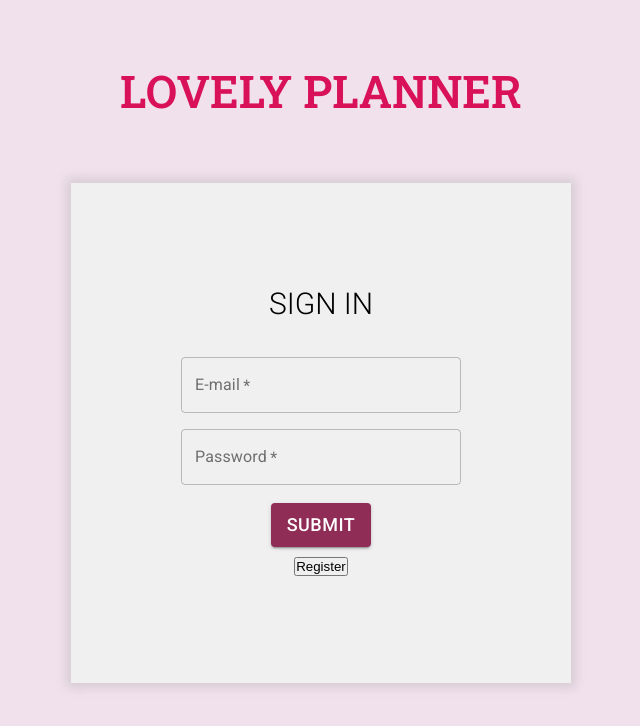
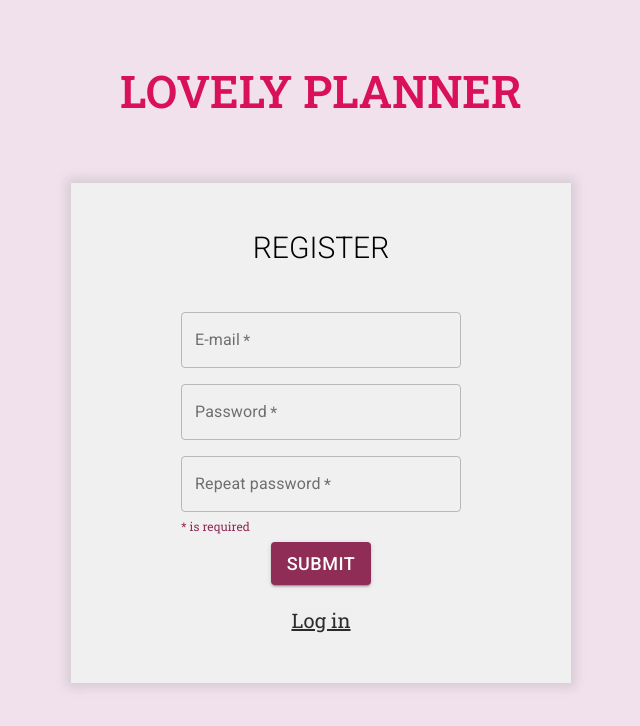
Before and after one commit to CoralineK/planner, a React (Create React App) app: page / in a window 1280 px wide. Shown: the top 726 px of the page, without its empty margins (319-959 px from the left). Built offline with nearby package versions, Linux system fonts and the light colour scheme.

Commit message:
Edit auth components

```diff
--- a/src/Constants.ts
+++ b/src/Constants.ts
@@ -1,6 +1,7 @@
 export const colors = {
   background: '#f0e1ec', //light pink
   extra: '#d6d2d2', //grey
+  text: '#2b2b2b', //dark grey
   paper: '#f0f0f0', //almost white
   primary: '#8f2d56', //darksmoked pink
   secondary: '#d81159', //darkpink
@@ -9,7 +10,7 @@ export const colors = {
 };
 
 export const font = `
-font-family: Roboto Slab;
-font-weight: 400;
-font-size: 20px;
-`
+  font-family: Roboto Slab;
+  font-weight: 400;
+  font-size: 20px;
+`;
--- a/src/Router.tsx
+++ b/src/Router.tsx
@@ -11,6 +11,7 @@ export default function Router() {
     <BrowserRouter>
       <Switch>
         <Route exact path="/" component={Auth} />
+        <Route exact path="/login" component={Auth} />
         <Navigation>
           <Route path="/home" component={Home} />
           {/* <Route path="/fullyear" component={FullYear} /> */}
--- a/src/components/Auth/AuthBox.tsx
+++ /dev/null
@@ -1,39 +0,0 @@
-import React from 'react';
-import styled from 'styled-components';
-import SignUp from './RegisterForm';
-import SignIn from './LogInForm';
-import { colors } from '../../Constants';
-
-const Box = styled.div`
-  width: 500px;
-  height: 500px;
-  padding: 50px;
-  margin: 50px;
-  background-color: ${colors.paper};
-  display: flex;
-  flex-direction: column;
-  justify-content: center;
-  align-items: center;
-  box-shadow: 0px 0px 10px 4px rgba(150, 150, 150, 0.3);
-`;
-const Title = styled.div`
-  font-family: Roboto;
-  font-weight: 300;
-  font-size: 30px;
-  margin-bottom: 30px;
-`;
-
-type Props = {
-  title: string;
-};
-
-function AuthBox({ title }: Props) {
-  return (
-    <Box>
-      <Title>{title}</Title>
-      {title === 'REGISTER' ? <SignUp /> : <SignIn />}
-    </Box>
-  );
-}
-
-export default AuthBox;
--- a/src/components/Auth/LogInForm.tsx
+++ b/src/components/Auth/LogInForm.tsx
@@ -1,12 +1,11 @@
 import React, { useState } from 'react';
 import TextField from '@material-ui/core/TextField';
 import Submit from '../CommonComponents/ButtonSubmit';
-import { useStyles } from './style';
+import { useStyles, Box, Title, Switch, Reference } from './style';
 import { useHistory } from 'react-router-dom';
 import { useDispatch } from 'react-redux';
 import { signIn } from '../../redux/auth/thunks';
 import { AUTH_SUCCESS } from '../../redux/auth/actionTypes';
-
 
 export default function SignIn() {
   const dispatch = useDispatch<any>();
@@ -26,12 +25,14 @@ export default function SignIn() {
       }
     });
   };
+
   const onClick = (e: React.MouseEvent<HTMLButtonElement>) => {
-
+    history.push('/');
   };
 
   return (
-    <>
+    <Box>
+      <Title>SIGN IN</Title>
       <form className={classes.root} onSubmit={onSubmit}>
         <TextField
           required
@@ -50,9 +51,10 @@ export default function SignIn() {
           variant="outlined"
           onChange={(e) => setUser({ ...user, password: e.target.value })}
         />
+        <Reference>* is required</Reference>
         <Submit text="Submit" />
       </form>
-      <button onClick={onClick}>Register</button>
-    </>
+      <Switch onClick={onClick}>Register</Switch>
+    </Box>
   );
 }
--- a/src/components/Auth/RegisterForm.tsx
+++ b/src/components/Auth/RegisterForm.tsx
@@ -2,7 +2,8 @@ import React, { useState } from 'react';
 import TextField from '@material-ui/core/TextField';
 import Submit from '../CommonComponents/ButtonSubmit';
 import { createAccount } from '../../services/auth';
-import { useStyles } from './style';
+import { useStyles, Box, Title, Switch, Reference } from './style';
+import { useHistory } from 'react-router-dom';
 
 export default function SignUp() {
   const [user, setUser] = useState({
@@ -15,6 +16,7 @@ export default function SignUp() {
   const [correct, setCorrect] = useState(true);
 
   const classes = useStyles();
+  const history = useHistory();
 
   const onSubmit = (e: any) => {
     e.preventDefault();
@@ -25,7 +27,13 @@ export default function SignUp() {
       : setCorrect(false);
   };
 
+  const onClick = () => {
+    history.push('/login');
+  };
+
   return (
+    <Box>
+      <Title>REGISTER</Title>
       <form className={classes.root} onSubmit={onSubmit}>
         <TextField
           required
@@ -35,7 +43,8 @@ export default function SignUp() {
           variant="outlined"
           onChange={(e) => setUser({ ...user, email: e.target.value })}
         />
-      {correct === true ? (
+
+        {correct ? (
           <>
             <TextField
               required
@@ -62,28 +71,37 @@ export default function SignUp() {
           <>
             <TextField
               error
+              required
               id="set-password"
               label="Password"
               type="password"
               autoComplete="current-password"
               variant="outlined"
-            onChange={(e) => setUser({ ...user, password: e.target.value })}
+              onChange={(e) => {
+                setUser({ ...user, password: e.target.value });
+                setCorrect(true);
+              }}
             />
             <TextField
               error
+              required
               id="repeat-set-password-error"
               label="Repeat password"
               type="password"
               autoComplete="current-password"
               variant="outlined"
               helperText="Passwords are not the same"
-            onChange={(e) =>
-              setUser({ ...user, repeatPassword: e.target.value })
-            }
+              onChange={(e) => {
+                setUser({ ...user, repeatPassword: e.target.value });
+                setCorrect(true);
+              }}
             />
           </>
         )}
+        <Reference>* is required</Reference>
         <Submit text="submit" />
       </form>
+      <Switch onClick={onClick}>Log in</Switch>
+    </Box>
   );
 }
--- a/src/components/Auth/style.ts
+++ b/src/components/Auth/style.ts
@@ -1,4 +1,6 @@
 import { createStyles, makeStyles, Theme } from '@material-ui/core/styles';
+import styled from 'styled-components';
+import { colors, font } from '../../Constants';
 
 export const useStyles = makeStyles((theme: Theme) =>
   createStyles({
@@ -10,5 +12,44 @@ export const useStyles = makeStyles((theme: Theme) =>
         width: '100%',
       },
     },
-  })
+  }),
 );
+
+export const Box = styled.div`
+  width: 500px;
+  height: 500px;
+  padding: 50px;
+  margin: 50px;
+  background-color: ${colors.paper};
+  display: flex;
+  flex-direction: column;
+  justify-content: space-between;
+  align-items: center;
+  box-shadow: 0px 0px 10px 4px rgba(150, 150, 150, 0.3);
+`;
+
+export const Title = styled.div`
+  font-family: Roboto;
+  font-weight: 300;
+  font-size: 30px;
+  margin-bottom: 30px;
+`;
+
+export const Reference = styled.p`
+  ${font};
+  font-size: 12px;
+  color: ${colors.primary};
+`;
+
+export const Switch = styled.button`
+  ${font};
+  border: none;
+  outline: none;
+  color: ${colors.text};
+  text-decoration: underline;
+
+  &:hover {
+    color: ${colors.change};
+    cursor: pointer;
+  }
+`;
--- a/src/pages/Auth.tsx
+++ b/src/pages/Auth.tsx
@@ -1,6 +1,9 @@
-import React, { useState } from 'react';
+import React from 'react';
 import styled from 'styled-components';
-import AuthBox from '../components/Auth/AuthBox';
+import SignUp from '../components/Auth/RegisterForm';
+import SignIn from '../components/Auth/LogInForm';
+import { useHistory } from 'react-router-dom';
+
 import { colors } from '../Constants';
 
 const Container = styled.div`
@@ -12,11 +15,6 @@ const Container = styled.div`
   align-items: center;
   background-color: ${colors.background};
 `;
-const Boxes = styled.div`
-  display: flex;
-  justify-content: center;
-  align-items: center;
-`;
 const Title = styled.p`
   font-family: 'Roboto Slab';
   font-size: 45px;
@@ -26,17 +24,13 @@ const Title = styled.p`
 `;
 
 function Auth() {
-  const [register, setRegister] = useState(true);
+  const history = useHistory();
+  const path = history.location.pathname;
+
   return (
     <Container>
       <Title>LOVELY PLANNER</Title>
-      <Boxes>
-        {register ? (
-          <AuthBox title="SIGN IN" ></AuthBox>
-        ) : (
-          <AuthBox title="REGISTER" ></AuthBox>
-        )}
-      </Boxes>
+      {path === '/login' ? <SignIn /> : <SignUp />}
     </Container>
   );
 }
--- a/src/pages/Day.tsx
+++ b/src/pages/Day.tsx
@@ -4,7 +4,6 @@ import { ContainerColumn } from '../components/Calendars/CommonStyle';
 import AddEvent from '../components/Calendars/Day/AddEvent';
 import PagingDate from '../components/Calendars/Day/PagingDate';
 import Timetable from '../components/Calendars/Day/Timetable';
-import Event from '../components/Calendars/Day/Event';
 import { colors } from '../Constants';
 import { getEvents } from '../services/events';
 
@@ -24,7 +23,6 @@ function Day() {
       <Calendar>
         <PagingDate />
         <Timetable />
-        <Event />
       </Calendar>
     </ContainerColumn>
   );
```
Lines whose indentation alone changed are shown as unchanged.
